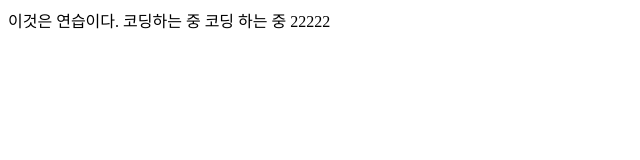
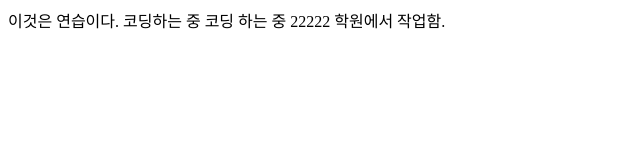
Before and after one commit to RadeonHD6750/gim, a plain HTML site: page index.html in a window 1280 px wide. Shown: the whole page, without its empty margins (0-640 px from the left). Drawn offline with Linux system fonts and the light colour scheme.

Commit message:
2025-11-03 학원에서 작업함

```diff
--- a/index.html
+++ b/index.html
@@ -6,7 +6,6 @@
     <title>이것은 연습이다.</title>
   </head>
   <body>
-    이것은 연습이다. 코딩하는 중
-    코딩 하는 중 22222
+    이것은 연습이다. 코딩하는 중 코딩 하는 중 22222 학원에서 작업함.
   </body>
 </html>
```
